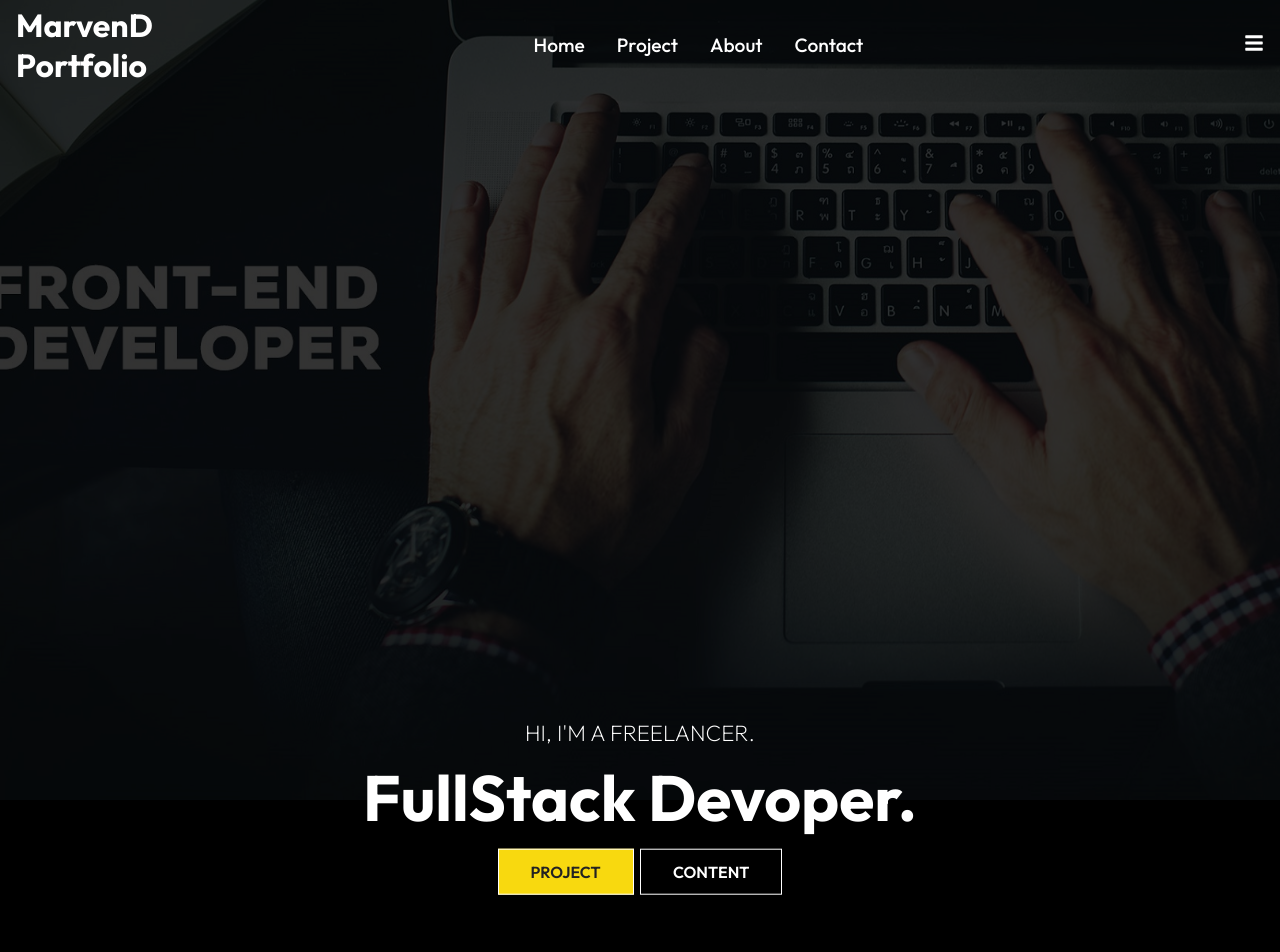
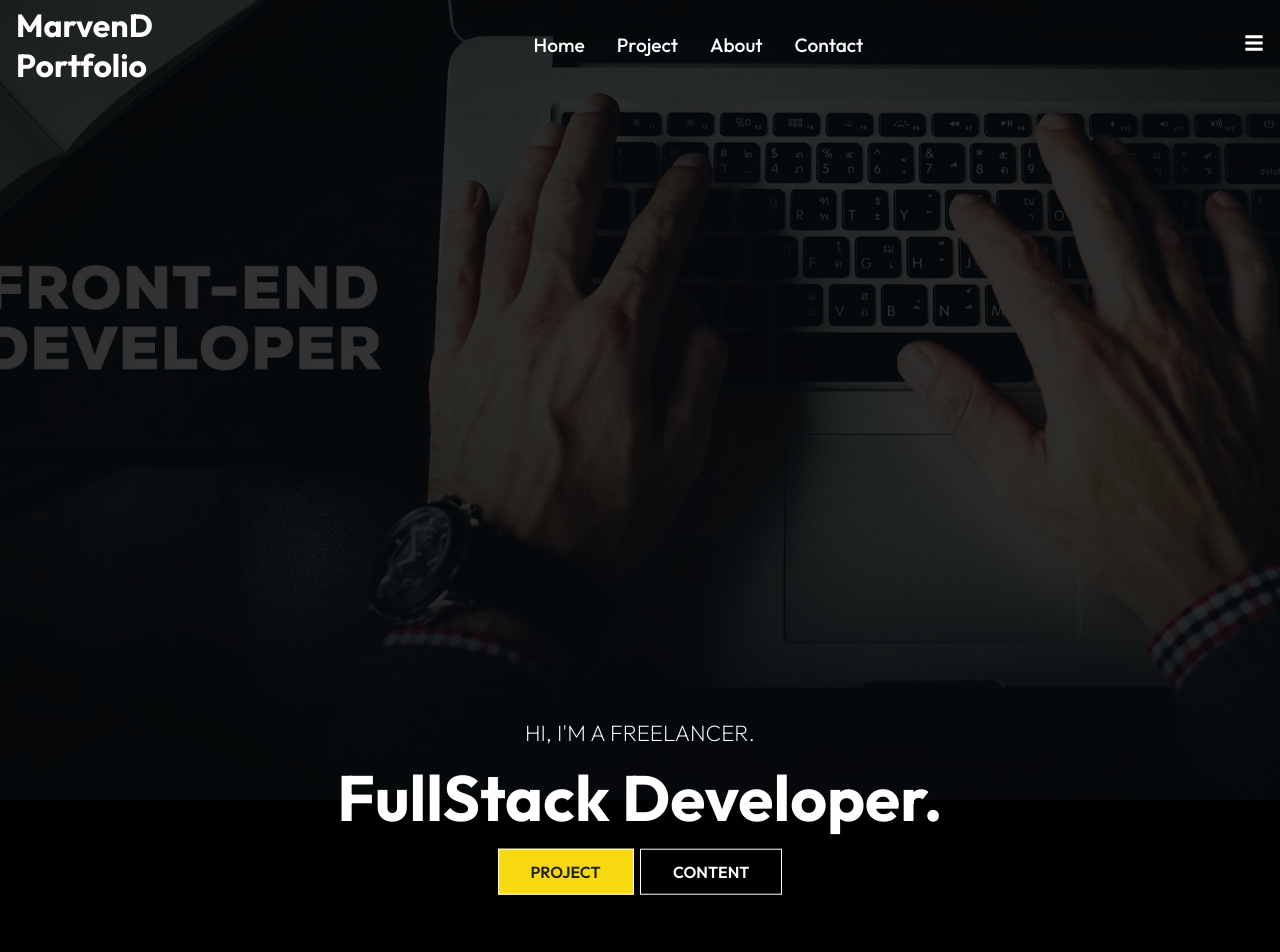
Before and after one commit to AkpokigheMarvellous/Webstack-Portfolio-Project, a React (Create React App) app in the folder marvend/: page / in a window 1280 px wide. Shown: the top 952 px of the page. Built offline with nearby package versions, Linux system fonts and the light colour scheme.

Commit message:
landing page informations

```diff
--- a/marvend/src/components/HeroImg.js
+++ b/marvend/src/components/HeroImg.js
@@ -13,7 +13,7 @@ const HeroImg = () => {
         </div>
           <div className="content">
             <p>Hi, I'M A FREELANCER.</p>
-            <h1>FullStack Devoper.</h1>
+            <h1>FullStack Developer.</h1>
             <div>
               <Link to="/project"
               className="btn">Project</Link>
```
